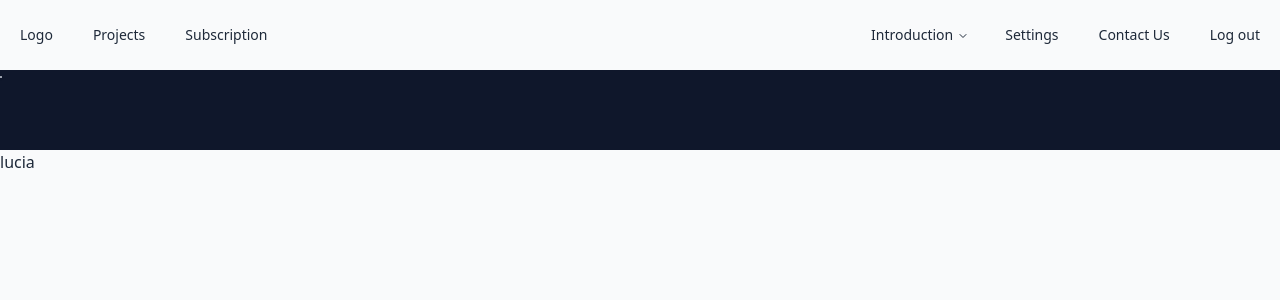
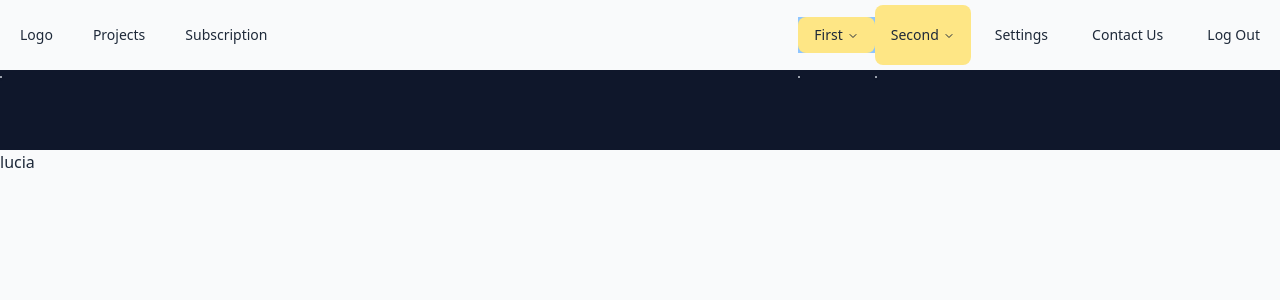
Before and after one commit to TimTruston/sveltekit-template, a SvelteKit app: page /demo in a window 1280 px wide. Shown: the top 300 px of the page. Built offline with nearby package versions, Linux system fonts and the light colour scheme.

Commit message:
demonstrating issues with nav bar

```diff
--- a/src/routes/Header.svelte
+++ b/src/routes/Header.svelte
@@ -4,13 +4,16 @@
 	import { cn } from '$lib/utils';
 
 	let activeUrl = $state(page.url.pathname);
-	let loggedIn = true;
+	let loggedIn = $state(true);
 	let isAdmin = $derived(loggedIn && false);
+    let logInOut = function(){
+        loggedIn = !loggedIn
+    }
 </script>
 
-<header class="flex h-[70px] w-full">
-	<NavigationMenu.Root class="flex max-w-none w-full" value={activeUrl}>
-        <NavigationMenu.List class="flex w-screen justify-between">
+<header class="flex h-[70px] w-full justify-between">
+	<NavigationMenu.Root class="flex justify-self-start" value={activeUrl}>
+        <NavigationMenu.List class="flex">
 
             <div class="flex justify-self-start">
                 <NavigationMenu.Item class={cn("justify-self-start")}>
@@ -55,15 +58,16 @@
                     </NavigationMenu.Item>
                 {/if}
             </div>
+        </NavigationMenu.List>
+    </NavigationMenu.Root>
 
-            <div class="flex justify-self-end relative">
-                <NavigationMenu.Item class={cn("flex relative left-0 hover:bg-accent nav-container")}>
-                    <NavigationMenu.Trigger class={cn("h-full bg-transparent")}>Introduction</NavigationMenu.Trigger>
-                    <!-- <span class="bg-blue-300 p-3 relative left-0 top-15 z-10">
-                        testing
-                    </span> -->
-                    <NavigationMenu.Content class={cn("!relative bg-red-300")}>
-                        <ul class="grid w-[350px] gap-2 p-4 !relative left-5 bg-green-300">
+    <div class="flex justify-self-end relative">
+        <NavigationMenu.Root value={activeUrl}>
+            <NavigationMenu.List class={cn("bg-blue-300 items-stretch")}>
+                <NavigationMenu.Item class={cn("flex left-0")}>
+                    <NavigationMenu.Trigger class={cn("bg-amber-200 hover:bg-amber-300 h-full")}>First</NavigationMenu.Trigger>
+                    <NavigationMenu.Content class={cn("bg-red-300")}>
+                        <ul class="grid w-[200px] bg-green-300">
                             <li>
                                 <NavigationMenu.Link>
                                     <a href="/about" target="_blank" class="block p-2 hover:bg-gray-100">Sub 1</a>
@@ -72,6 +76,27 @@
                             <li>
                                 <NavigationMenu.Link>
                                     <a href="/about" target="_blank" class="block p-2 hover:bg-gray-100">Sub 2</a>
+                                </NavigationMenu.Link>
+                            </li>
+                        </ul>
+                    </NavigationMenu.Content>
+                </NavigationMenu.Item>
+            </NavigationMenu.List>
+        </NavigationMenu.Root>
+        <NavigationMenu.Root value={activeUrl}>
+            <NavigationMenu.List class={cn("items-stretch")}>
+                <NavigationMenu.Item class={cn("flex left-0 ")}>
+                    <NavigationMenu.Trigger class={cn("bg-amber-200 hover:bg-amber-300 h-full")}>Second</NavigationMenu.Trigger>
+                    <NavigationMenu.Content class={cn("bg-red-300")}>
+                        <ul class="grid w-[200px] bg-green-300">
+                            <li>
+                                <NavigationMenu.Link>
+                                    <a href="/about" target="_blank" class="block p-2 hover:bg-gray-100">Sub 3</a>
+                                </NavigationMenu.Link>
+                            </li>
+                            <li>
+                                <NavigationMenu.Link>
+                                    <a href="/about" target="_blank" class="block p-2 hover:bg-gray-100">Sub 4</a>
                                 </NavigationMenu.Link>
                             </li>
                         </ul>
@@ -91,16 +116,18 @@
                     </NavigationMenu.Item>
                     <NavigationMenu.Item>
                         <NavigationMenu.Link>
-                            <a href="/logout" data-sveltekit-preload-data="off" class="flex p-3 hover:bg-gray-100">Log out</a>
+                            <!-- <a href="/logout" data-sveltekit-preload-data="off" class="flex p-3 hover:bg-gray-100">Log out</a> -->
+                            <button onclick={logInOut} class="flex p-3 hover:bg-gray-100">Log Out</button>
                         </NavigationMenu.Link>
                     </NavigationMenu.Item>
-                {:else}
+                    {:else}
                     <NavigationMenu.Item>
                         <NavigationMenu.Link>
-                            <a href="/login" class="flex p-3 hover:bg-gray-100">Log in</a>
+                            <!-- <a href="/login" class="flex p-3 hover:bg-gray-100">Log In</a> -->
+                            <button onclick={logInOut} class="flex p-3 hover:bg-gray-100">Log In</button>
                         </NavigationMenu.Link>
                     </NavigationMenu.Item>
-                    <NavigationMenu.Item>
+                    <!-- <NavigationMenu.Item>
                         <NavigationMenu.Link>
                             <a href="/register" class="flex p-3 hover:bg-gray-100">Register</a>
                         </NavigationMenu.Link>
@@ -119,13 +146,11 @@
                         <NavigationMenu.Link>
                             <a href="/contact" class="flex p-3 hover:bg-gray-100">Contact Us</a>
                         </NavigationMenu.Link>
-                    </NavigationMenu.Item>
+                    </NavigationMenu.Item> -->
                 {/if}
-            </div>
-
-        </NavigationMenu.List>
-    </NavigationMenu.Root>
-
+            </NavigationMenu.List>
+        </NavigationMenu.Root>
+	</div>
 </header>
 
 <div class="w-full h-[80px] text-center printable">
```
